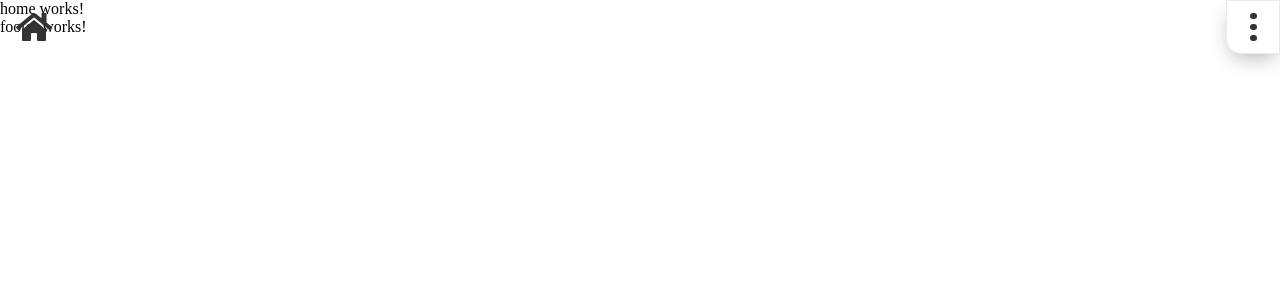
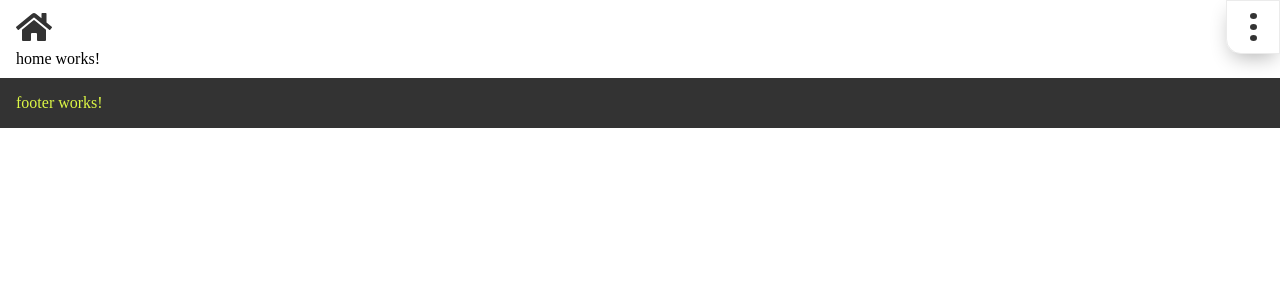
Before and after one commit to cisco336/ByCloud2, an Angular app: page /home in a window 1280 px wide. Shown: the top 300 px of the page. Built offline with nearby package versions, Linux system fonts and the light colour scheme.

Commit message:
improvements to footer, toggler and added the-wrapper

```diff
--- a/src/app/footer/footer.component.html
+++ b/src/app/footer/footer.component.html
@@ -1,3 +1,5 @@
-<p>
-  footer works!
-</p>
+<footer>
+  <p>
+    footer works!
+  </p>
+</footer>
--- a/src/app/home/home.component.html
+++ b/src/app/home/home.component.html
@@ -1,3 +1,3 @@
-<p>
+<div class="the-wrapper">
   home works!
-</p>
+</div>
--- /dev/null
+++ b/src/assets/partials/_body.scss
@@ -0,0 +1,3 @@
+.the-wrapper {
+    padding: 50px 16px 10px 16px;
+}
--- /dev/null
+++ b/src/assets/partials/_footer.scss
@@ -0,0 +1,5 @@
+footer {
+    background: $dark-gray;
+    color: $light-green;
+    padding: 16px;
+}
--- a/src/styles.css
+++ b/src/styles.css
@@ -54,6 +54,16 @@ nav a {
           box-shadow: 0 8px 20px -5px #b3b3b3;
 }
 
+.nav-toggler:hover .tog-bar.bar1 {
+  -webkit-transform: translateX(-5px);
+          transform: translateX(-5px);
+}
+
+.nav-toggler:hover .tog-bar.bar3 {
+  -webkit-transform: translateX(5px);
+          transform: translateX(5px);
+}
+
 .nav-toggler:focus {
   outline: none !important;
 }
@@ -85,7 +95,7 @@ nav a {
   margin: 0 auto 0 auto;
   z-index: 99;
   border: 3px solid #333;
-  border-radius: 6px;
+  border-radius: 100%;
   margin: 0px 0px;
   width: 1px;
   -webkit-transition: all .2s ease-out;
@@ -97,10 +107,11 @@ nav a {
 }
 
 .nav-toggler .tog-bar.show {
+  border-radius: 6px;
   border-color: #ddf845;
 }
 
-.nav-toggler .tog-bar.bar1, .nav-toggler .tog-bar.bar3 {
+.nav-toggler .tog-bar.bar1, .nav-toggler .tog-bar.bar3, .nav-toggler .tog-bar.bar2 {
   -webkit-transform-origin: center;
           transform-origin: center;
 }
@@ -130,4 +141,14 @@ nav a {
   -webkit-transform: translate(0, -11px) rotate(45deg);
           transform: translate(0, -11px) rotate(45deg);
 }
+
+.the-wrapper {
+  padding: 50px 16px 10px 16px;
+}
+
+footer {
+  background: #333;
+  color: #ddf845;
+  padding: 16px;
+}
 /*# sourceMappingURL=styles.css.map */
--- a/src/styles.scss
+++ b/src/styles.scss
@@ -2,3 +2,6 @@
 @import './assets/partials/variables';
 @import './assets/partials/nav';
 @import './assets/partials/toggler';
+@import './assets/partials/home';
+@import './assets/partials/body';
+@import './assets/partials/footer';
```
Also changed, not shown: src/assets/partials/_toggler.scss (+12 -3 lines), src/assets/partials/_home.scss (added), 1 other file (tests, documents, lock files or other folders).
